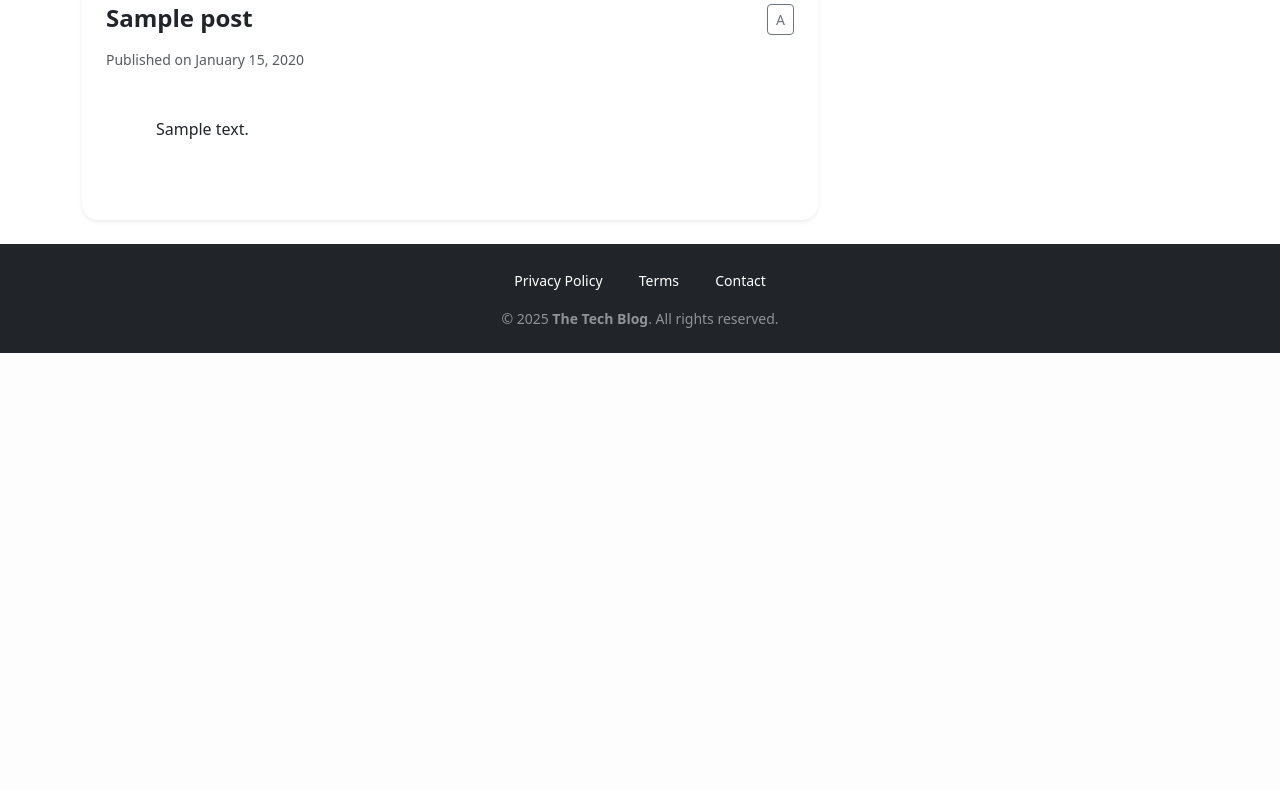
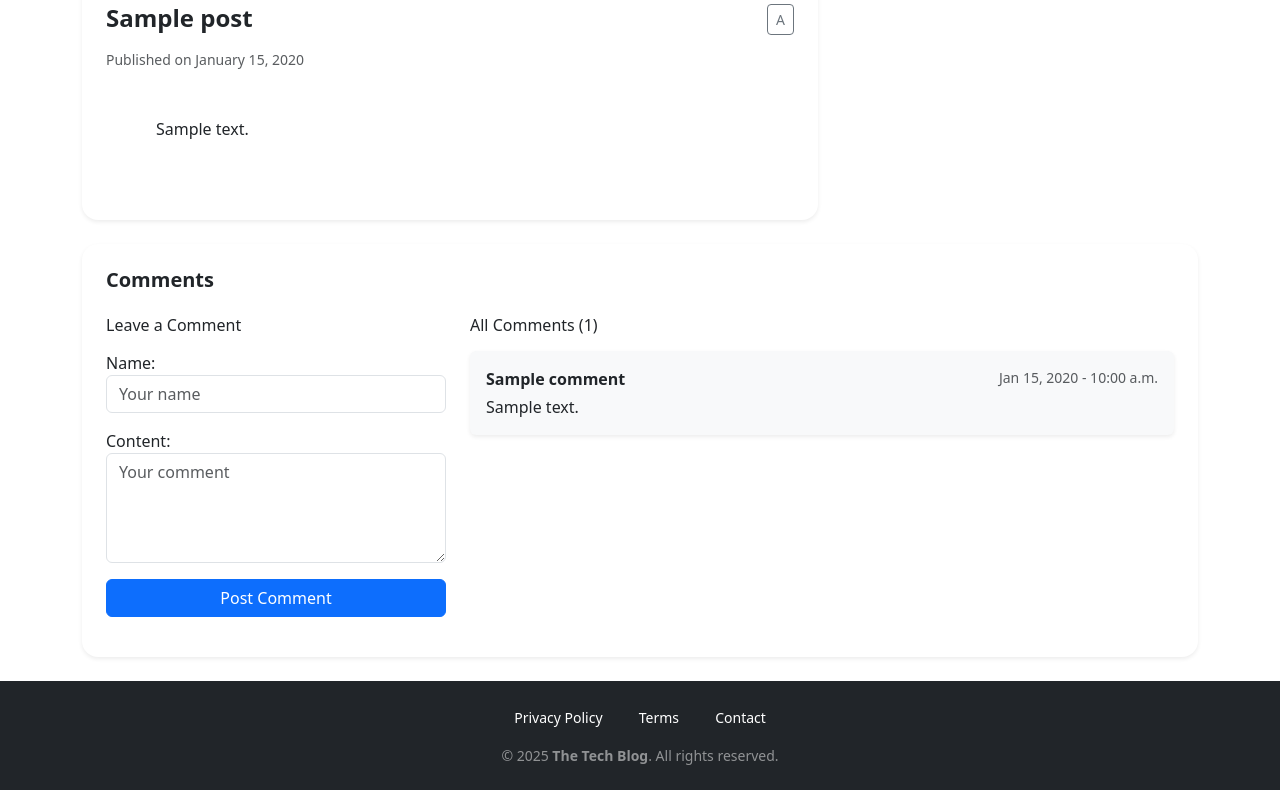
Before and after one commit to mithunshanker/thetechblog, a Django app: page /details/1 in a window 1280 px wide. Shown: the part 568-1358 px from the top of the page. Before the commit the page ends 921 px from the top, so only its background shows below. Run offline with Django 5.2, Linux system fonts and the light colour scheme; tables that the repository leaves empty hold one stand-in row (Sample ...).

Commit message:
Add files via upload

```diff
--- /dev/null
+++ b/blog/forms.py
@@ -0,0 +1,12 @@
+from django import forms
+from .models import Comment
+from django import forms
+
+class CommentForm(forms.ModelForm):
+    class Meta:
+        model = Comment
+        fields = ['name', 'content']
+        widgets = {
+            'name': forms.TextInput(attrs={'class': 'form-control', 'placeholder': 'Your name'}),
+            'content': forms.Textarea(attrs={'class': 'form-control', 'placeholder': 'Your comment', 'rows': 4}),
+        }
--- a/blog/models.py
+++ b/blog/models.py
@@ -7,3 +7,11 @@
     created_at=models.DateTimeField(auto_now_add=True)
     def __str__(self):
         return self.title
+class Comment(models.Model):
+    post = models.ForeignKey('Post', on_delete=models.CASCADE, related_name='comments')
+    name = models.CharField(max_length=100)
+    content = models.TextField()
+    created_at = models.DateTimeField(auto_now_add=True)
+
+    def __str__(self):
+        return f'Comment by {self.name} on {self.post.title}'
--- a/blog/templates/details.html
+++ b/blog/templates/details.html
@@ -2,9 +2,10 @@
 
 <main class="container my-4">
   <div class="row gy-4">
-    <!-- Main Blog Post -->
-    <div class="col-12 col-lg-8">
-      <div class="card shadow-sm border-0 rounded-4">
+
+    <!-- Blog Post -->
+    <div class="col-12 col-lg-8 order-1 order-lg-1">
+      <div class="card shadow-sm border-0 rounded-4 mb-0">
         <div class="ratio ratio-16x9 rounded-top overflow-hidden">
           <img src="{{ post.img_url }}" class="w-100 h-100 object-fit-cover" alt="{{ post.title }}">
         </div>
@@ -21,9 +22,9 @@
       </div>
     </div>
 
-    <!-- Suggested Posts (stacked below on mobile) -->
-    <div class="col-12 col-lg-4">
-      <div class="card shadow-sm border-0 rounded-4 mb-3">
+    <!-- Suggested Posts (Now flows naturally without sticky) -->
+    <div class="col-12 col-lg-4 order-2 order-lg-2">
+      <div class="card shadow-sm border-0 rounded-4 w-100">
         <div class="card-body px-3 px-md-4">
           <h5 class="card-title fw-semibold mb-3">Other Posts</h5>
           <ul class="list-group list-group-flush">
@@ -46,6 +47,52 @@
         </div>
       </div>
     </div>
+
+    <!-- Comments Section (Always last) -->
+    <div class="col-12 order-3">
+      <div class="card shadow-sm border-0 rounded-4">
+        <div class="card-body px-3 px-md-4 py-4">
+          <h5 class="fw-semibold mb-4">Comments</h5>
+          <div class="row gx-4 gy-4">
+            <!-- Comment Form -->
+            <div class="col-12 col-md-4">
+              <h6 class="mb-3">Leave a Comment</h6>
+              <form method="post" class="mb-3">
+                {% csrf_token %}
+                <div class="mb-3">
+                  {{ form.name.label_tag }}
+                  {{ form.name }}
+                </div>
+                <div class="mb-3">
+                  {{ form.content.label_tag }}
+                  {{ form.content }}
+                </div>
+                <button type="submit" class="btn btn-primary w-100">Post Comment</button>
+              </form>
+            </div>
+
+            <!-- Comments List -->
+            <div class="col-12 col-md-8">
+              <h6 class="mb-3">All Comments ({{ comments.count }})</h6>
+              <div>
+                {% for comment in comments %}
+                  <div class="mb-3 p-3 bg-light rounded shadow-sm">
+                    <div class="d-flex justify-content-between mb-1">
+                      <strong>{{ comment.name }}</strong>
+                      <small class="text-muted">{{ comment.created_at|date:"M d, Y - g:i a" }}</small>
+                    </div>
+                    <p class="mb-0">{{ comment.content }}</p>
+                  </div>
+                {% empty %}
+                  <p class="text-muted">No comments yet. Be the first to comment!</p>
+                {% endfor %}
+              </div>
+            </div>
+          </div>
+        </div>
+      </div>
+    </div>
+
   </div>
 </main>
 
--- a/blog/templates/header/header.html
+++ b/blog/templates/header/header.html
@@ -62,7 +62,7 @@
       </button>
 
       <div class="collapse navbar-collapse justify-content-end" id="navbarContent">
-        <form class="d-flex search-wrapper" role="search" method="get" action="/">
+        <form class="d-flex search-wrapper" role="search" method="get" action="/blog/">
           <input
             class="form-control me-2 rounded-3"
             type="search"
--- a/blog/views.py
+++ b/blog/views.py
@@ -22,10 +22,15 @@
         'page_obj': page_obj
     })
 
+from django.shortcuts import render, get_object_or_404
+from .models import Post, Comment
+from .forms import CommentForm
+
 def details(request, id):
-    post = Post.objects.get(pk=id)
+    post = get_object_or_404(Post, pk=id)
     total_posts = Post.objects.count()
 
+    # Suggested Posts Logic
     def sug(pri):
         prik = pri
         if int(prik) > total_posts:
@@ -39,7 +44,21 @@
         except Post.DoesNotExist:
             continue
 
+    # Comment Form Logic
+    comments = post.comments.order_by('-created_at')  # Latest first
+    if request.method == "POST":
+        form = CommentForm(request.POST)
+        if form.is_valid():
+            new_comment = form.save(commit=False)
+            new_comment.post = post
+            new_comment.save()
+            form = CommentForm()  # Clear the form after submission
+    else:
+        form = CommentForm()
+
     return render(request, "details.html", {
         'post': post,
-        'suggested_posts': suggestions
+        'suggested_posts': suggestions,
+        'comments': comments,
+        'form': form
     })
```
Also changed, not shown: blog/migrations/0002_comment.py (added).
